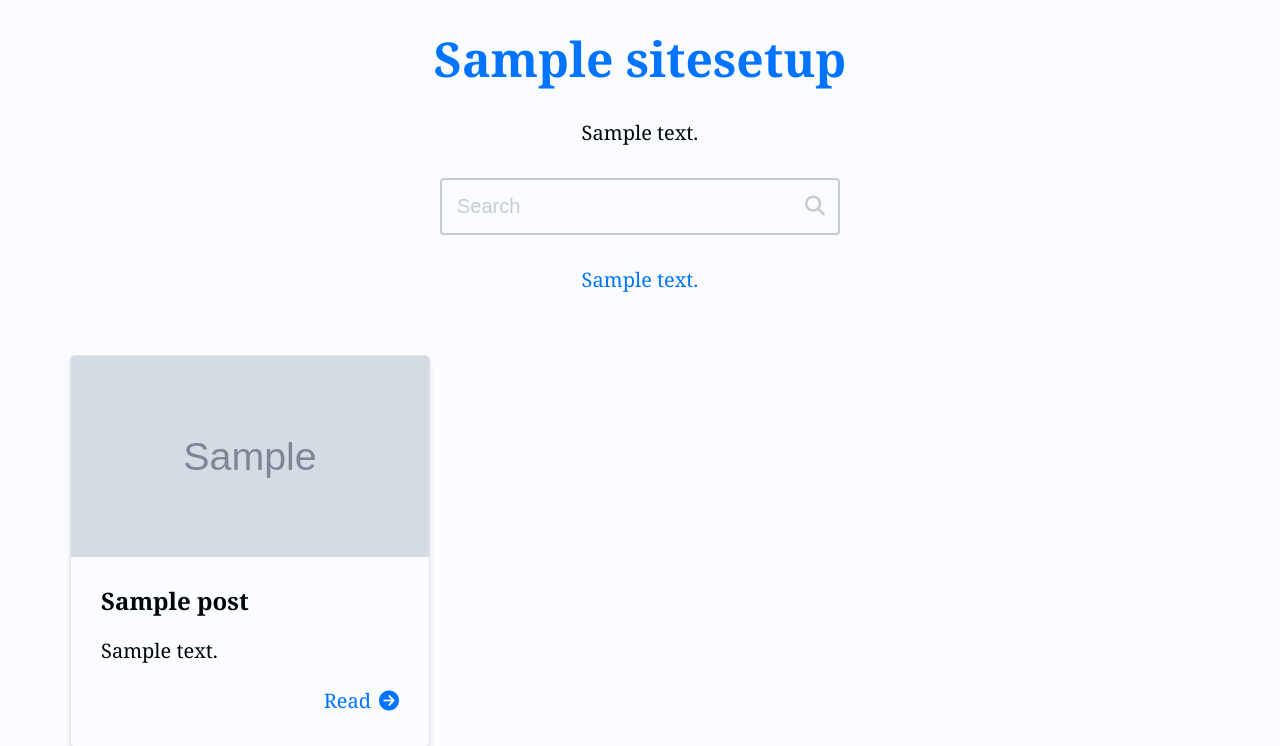
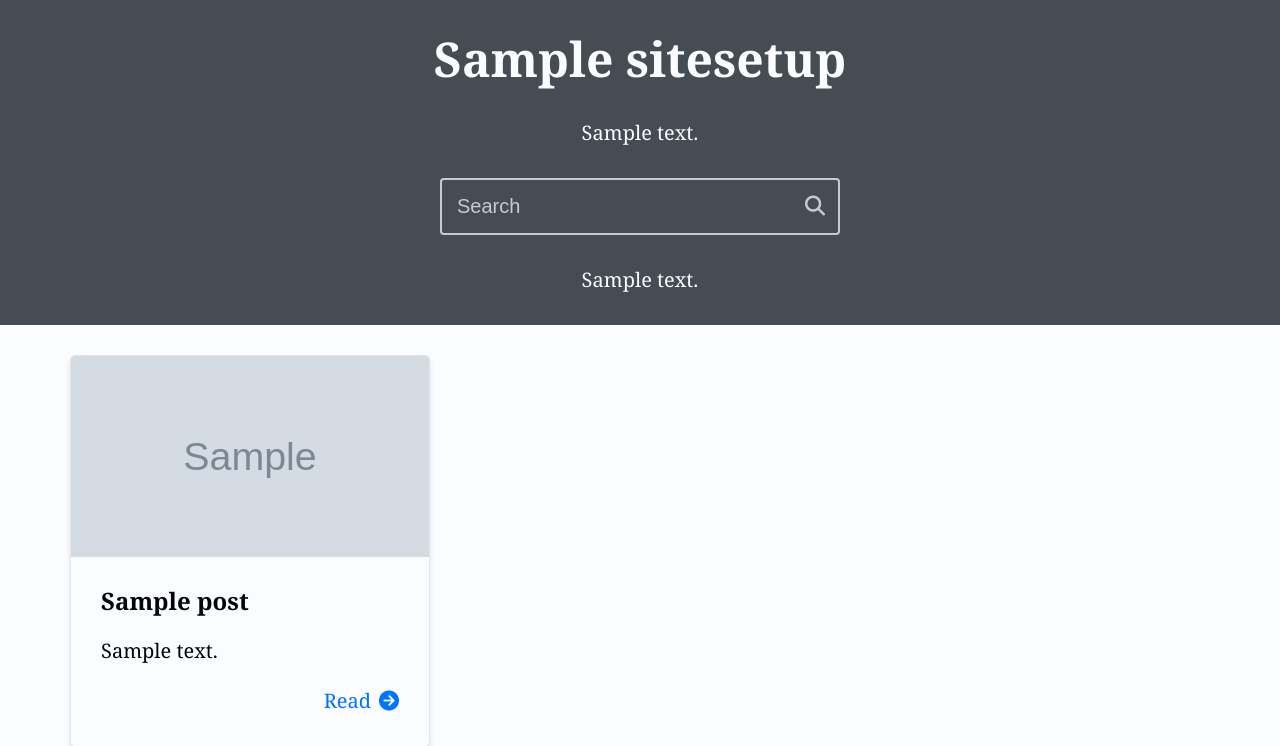
Before and after one commit to tiagooliveiragithub/project-blog-django, a Django app: page / in a window 1280 px wide. Shown: the top 746 px of the page. Run offline with Django 4.2, Linux system fonts and the light colour scheme; tables that the repository leaves empty hold one stand-in row (values such as "Sample post"); grey boxes marked "Sample" are stand-in pictures.

Commit message:
changed the style for header

```diff
--- a/djangoapp/blog/static/blog/css/style.css
+++ b/djangoapp/blog/static/blog/css/style.css
@@ -237,6 +237,19 @@ html,
 }
 
 /* Header */
+.header {
+  background: hsl(var(--clr-gray-dk));
+  color: hsl(var(--clr-white));
+}
+
+.header a {
+  color: hsl(var(--clr-white));
+}
+
+.header a:hover {
+  color: hsl(var(--clr-primary-ltst));
+}
+
 .blog-title,
 .blog-description {
   margin: 0;
```
